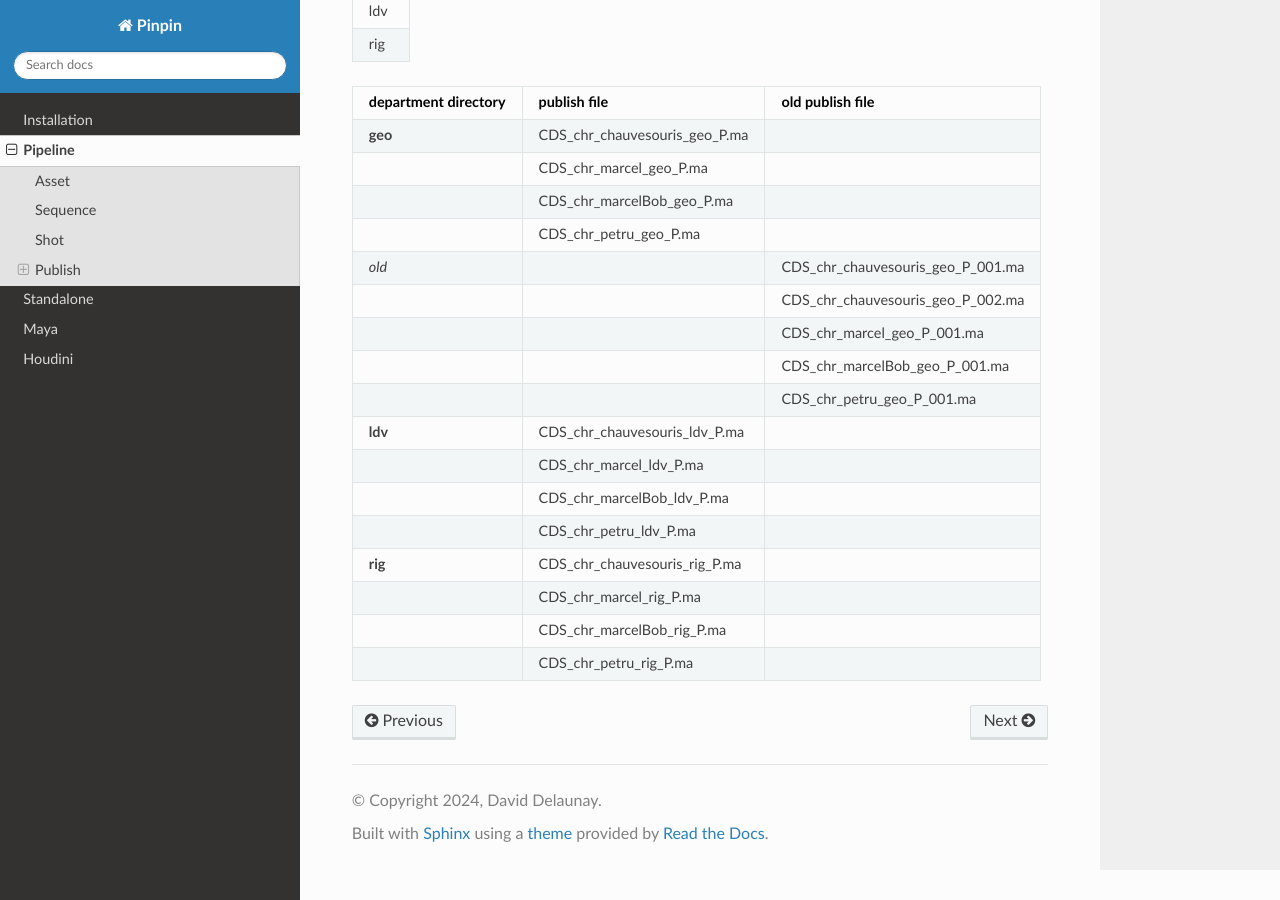
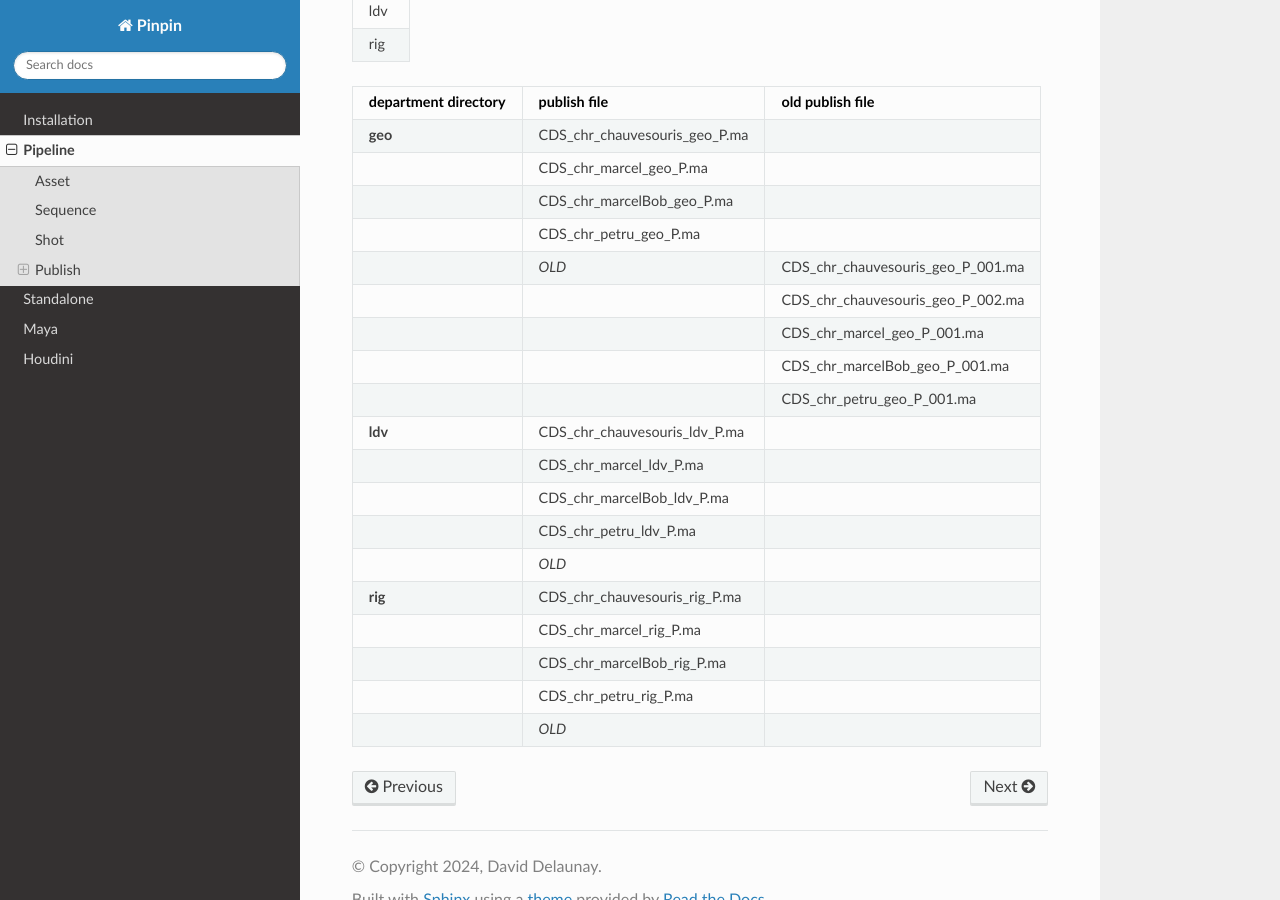
Before and after one commit to DavidDelaunay43/Pinpin, a Sphinx documentation site: the page built from documentation/source/pipeline.rst, in a window 1280 px wide and 900 px high, scrolled down 4070 px. Built offline with Sphinx 7.4.7 and the Read the Docs theme 2.0.0, drawn with Linux system fonts in a browser that asks for light colours.

Commit message:
update doc

```diff
--- a/documentation/source/pipeline.rst
+++ b/documentation/source/pipeline.rst
@@ -271,8 +271,8 @@ Each asset type directory is divied in to these directories:
    * -
      - CDS_chr_petru_geo_P.ma
      -
-   * - *old*
-     -
+   * -
+     - *OLD*
      - CDS_chr_chauvesouris_geo_P_001.ma
    * -
      -
@@ -299,6 +299,9 @@ Each asset type directory is divied in to these directories:
    * -
      - CDS_chr_petru_ldv_P.ma
      -
+   * -
+     - *OLD*
+     -
 
    * - **rig**
      - CDS_chr_chauvesouris_rig_P.ma
@@ -312,3 +315,6 @@ Each asset type directory is divied in to these directories:
    * -
      - CDS_chr_petru_rig_P.ma
      -
+   * -
+     - *OLD*
+     -
```
Also changed, not shown: 2 other files.
